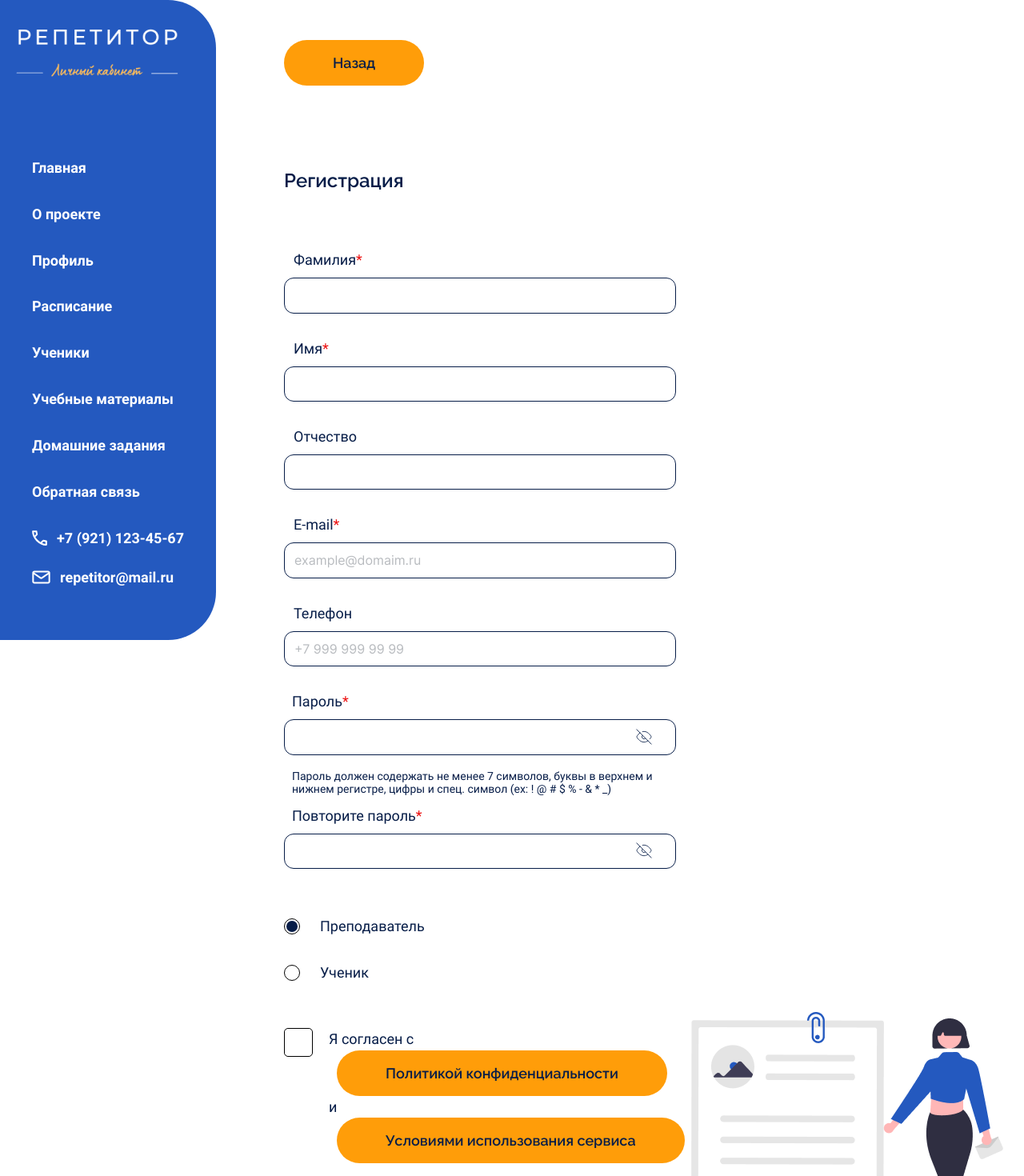
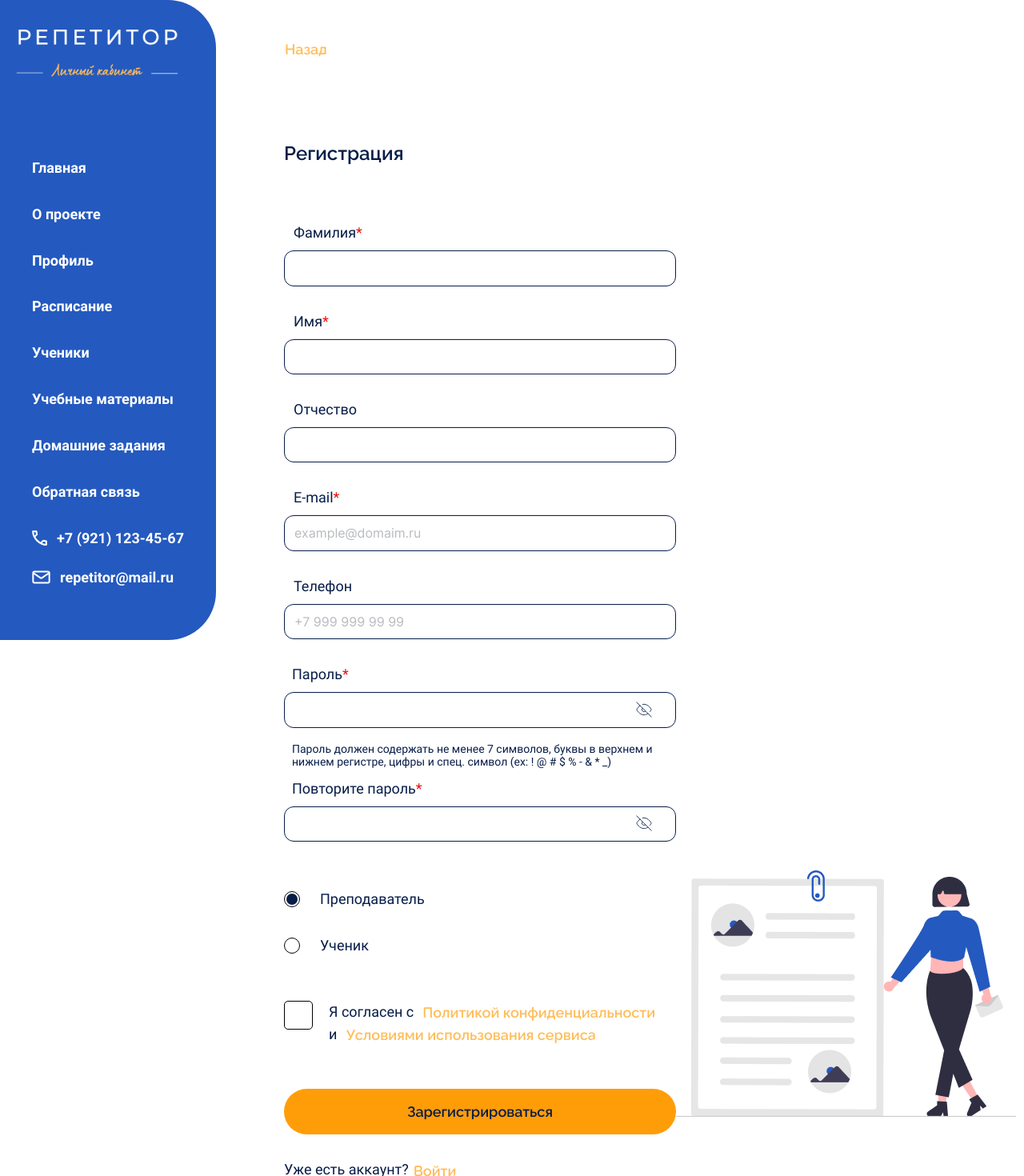
Before and after one commit to TutorOffice/TutorOffice-frontend, a React (Vite) app: page /register in a window 1280 px wide. Shown: the top 1470 px of the page at 80% size. Built offline with nearby package versions, Linux system fonts and the light colour scheme.

Commit message:
Refactor | ♻️ Button done i think 🎉

```diff
--- a/src/components/policy/Policy.tsx
+++ b/src/components/policy/Policy.tsx
@@ -23,11 +23,11 @@ const Policy: FC<PolicyProps> = ({ register, name, className }) => {
       <p className={s.policy__text}>
         Я согласен с
         <Link to="/" className={s.policy__link}>
-          <Button>Политикой конфиденциальности</Button>
+          <Button variant="transparent">Политикой конфиденциальности</Button>
         </Link>
         <br /> и
         <Link to="/" className={s.policy__link}>
-          <Button>Условиями использования сервиса</Button>
+          <Button variant="transparent">Условиями использования сервиса</Button>
         </Link>
       </p>
     </div>
--- a/src/pages/login/Login.module.css
+++ b/src/pages/login/Login.module.css
@@ -22,6 +22,7 @@
     display: flex;
     column-gap: 10px;
     font-size: 18px;
+    align-items: center;
 }
 
 @media screen and (max-width: 1100px) {
--- a/src/pages/login/Login.tsx
+++ b/src/pages/login/Login.tsx
@@ -20,7 +20,9 @@ const Login = () => {
 
   return (
     <Layout>
-      <Button className={s.login__goBack}>Назад</Button>
+      <Button variant="back" className={s.login__goBack}>
+        Назад
+      </Button>
       <h2 className={s.login__title}>Вход в личный кабинет</h2>
       <SubmitForm
         className={s.login__form}
@@ -43,12 +45,12 @@ const Login = () => {
         />
       </SubmitForm>
       <Link to="/change-pass" className={s.link_changePass}>
-        <Button>Забыли пароль?</Button>
+        <Button variant="transparent">Забыли пароль?</Button>
       </Link>
       <div className={s.login__links_row}>
         <span>Нет аккаунта?</span>
         <Link to="/register">
-          <Button>Зарегистрироваться</Button>
+          <Button variant="transparent">Зарегистрироваться</Button>
         </Link>
       </div>
     </Layout>
--- a/src/pages/register/Register.tsx
+++ b/src/pages/register/Register.tsx
@@ -25,7 +25,9 @@ const Register = () => {
 
   return (
     <Layout>
-      <Button className={s.register__goBack}>Назад</Button>
+      <Button variant="back" className={s.register__goBack}>
+        Назад
+      </Button>
       <h2 className={s.register__title}>Регистрация</h2>
       <div className={s.register__container}>
         <div className={s.register__formContainer}>
@@ -94,7 +96,7 @@ const Register = () => {
           <p className={s.register__desc}>
             Уже есть аккаунт?
             <Link to="/login" className={s.loginLink}>
-              <Button>Войти</Button>
+              <Button variant="transparent">Войти</Button>
             </Link>
           </p>
         </div>
--- a/src/shared/ui/button/Button.module.css
+++ b/src/shared/ui/button/Button.module.css
@@ -6,8 +6,21 @@
         color: var(--white);
     }
 
-    &[data-disabled] {
-        color: var(--gray);
+    &[data-variant='filled'] {
+        color: var(--white);
+    }
+
+    &[data-variant='transparent'] {
+        padding: 0;
+        height: auto;
+        color: var(--orange);
+    }
+
+    &[data-variant='back'] {
+        padding: 0;
+        height: auto;
+        color: var(--orange);
+        background: transparent;
     }
 
 }
--- a/src/shared/ui/button/Button.tsx
+++ b/src/shared/ui/button/Button.tsx
@@ -1,24 +1,31 @@
 import {
   Button as MantButton,
   ButtonProps as MantButtonProps,
+  ButtonVariant as MantButtonVariant,
   ElementProps,
 } from '@mantine/core'
 import clsx from 'clsx'
 import React, { ReactNode } from 'react'
 
+import { useBack } from '@/shared/ui/button/useBack'
+
 import s from './Button.module.css'
+
+type ButtonVariant = MantButtonVariant | 'back'
 
 interface ButtonProps
   extends MantButtonProps,
     ElementProps<'button', keyof MantButtonProps> {
   children: ReactNode
   color?: 'primaryColor' | 'secondaryColor'
+  variant?: ButtonVariant
 }
 
 const Button: React.FC<ButtonProps> = ({
   children,
   color = 'primaryColor',
   className,
+  variant,
   ...props
 }) => {
   const classes = clsx(className, {
@@ -26,9 +33,17 @@ const Button: React.FC<ButtonProps> = ({
     [s.primary]: color === 'primaryColor',
     [s.secondary]: color === 'secondaryColor',
   })
+  const goBack = useBack()
+  const isBack = (variant === 'back' && goBack) || undefined
 
   return (
-    <MantButton color={color} className={classes} {...props}>
+    <MantButton
+      onClick={isBack}
+      color={color}
+      variant={variant}
+      className={classes}
+      {...props}
+    >
       {children}
     </MantButton>
   )
--- a/src/shared/ui/button/useBack.ts
+++ b/src/shared/ui/button/useBack.ts
@@ -1,10 +1,11 @@
+import { MouseEventHandler } from 'react'
 import { useNavigate } from 'react-router-dom'
 
-export function useBack(): [() => void] {
+export function useBack(): MouseEventHandler<HTMLButtonElement> | undefined {
   const navigate = useNavigate()
   const goBack = () => {
     navigate(-1)
   }
 
-  return [goBack]
+  return goBack
 }
```
Lines whose indentation alone changed are shown as unchanged.
